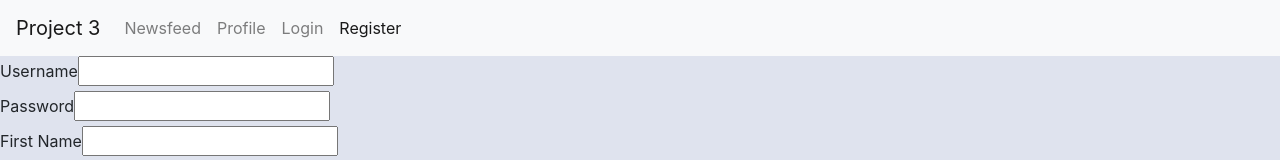
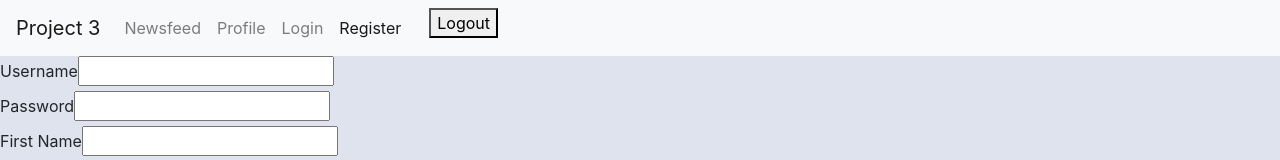
Before and after one commit to ewgalassi/Project3, a React (Create React App) app in the folder client/: page /register in a window 1280 px wide. Shown: the top 160 px of the page. Built offline with nearby package versions, Linux system fonts and the light colour scheme.

Commit message:
logout button and some typos

```diff
--- a/client/src/components/Logout/Logout.js
+++ b/client/src/components/Logout/Logout.js
@@ -1,10 +1,22 @@
 import React from "react";
-import UserAPI from "../../utils/postAPI";
+import UserAPI from "../../utils/userAPI";
 
 class Logout extends React.Component {
 
+  handleSubmit = event => {
+    event.preventDefault();
+    UserAPI.logoutUser()
+    .then(data => {
+      console.log("LOGGED OUT");
+      window.location.replace("/login");
+    })
+};
 
   render() {
-    return <div></div>
+    return <div>
+      <button onClick={this.handleSubmit}> Logout </button>
+    </div>
   }
 }
+
+export default Logout;
--- a/client/src/components/Navbar/Navbar.js
+++ b/client/src/components/Navbar/Navbar.js
@@ -1,5 +1,6 @@
 import React from "react";
 import { Link } from "react-router-dom";
+import Logout from "../Logout/Logout";
 
 const Navbar = () => (
   <nav className="navbar navbar-expand-lg navbar-light bg-light">
@@ -57,6 +58,9 @@ const Navbar = () => (
             Register
           </Link>
         </li>
+        <li>
+          <Logout />
+        </li>
       </ul>
     </div>
   </nav>
--- a/client/src/pages/Register/Register.js
+++ b/client/src/pages/Register/Register.js
@@ -9,6 +9,8 @@ class Register extends Component {
     state = {
         username: "",
         password: ""
+
+
     };
 
     handleInput = event => {
@@ -19,16 +21,17 @@ class Register extends Component {
     };
 
     handleSubmit = event => {
+        console.log("SUBMIT WORKING")
         event.preventDefault();
         const user = {
             username: this.state.username,
             password: this.state.password,
-            fullName: this.state.fullName,
+            firstName: this.state.firstName,
             lastName: this.state.lastName
         };
         UserAPI.createUser(user).then(data => {
             console.log(data);
-            window.location.replace("/");
+            // window.location.replace("/");
         }).catch(err => {
             console.log(err);
         });
```
